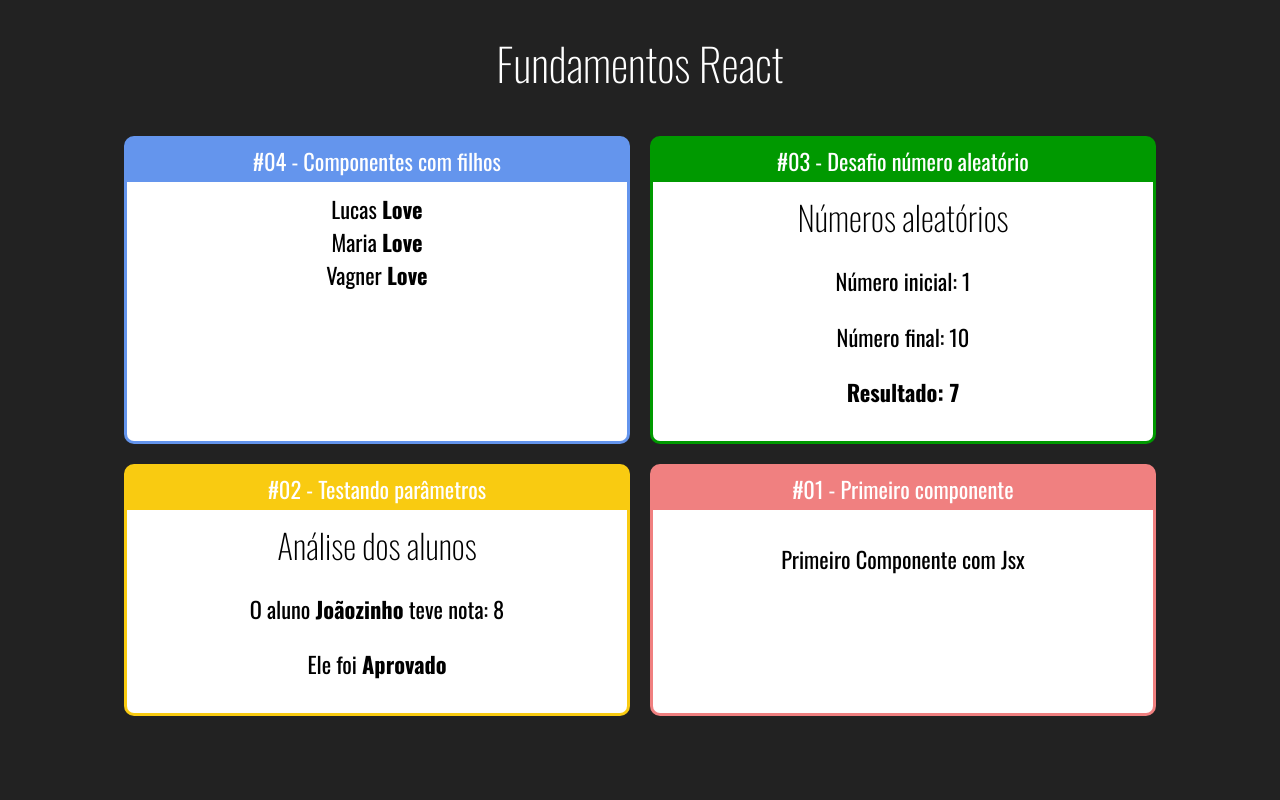
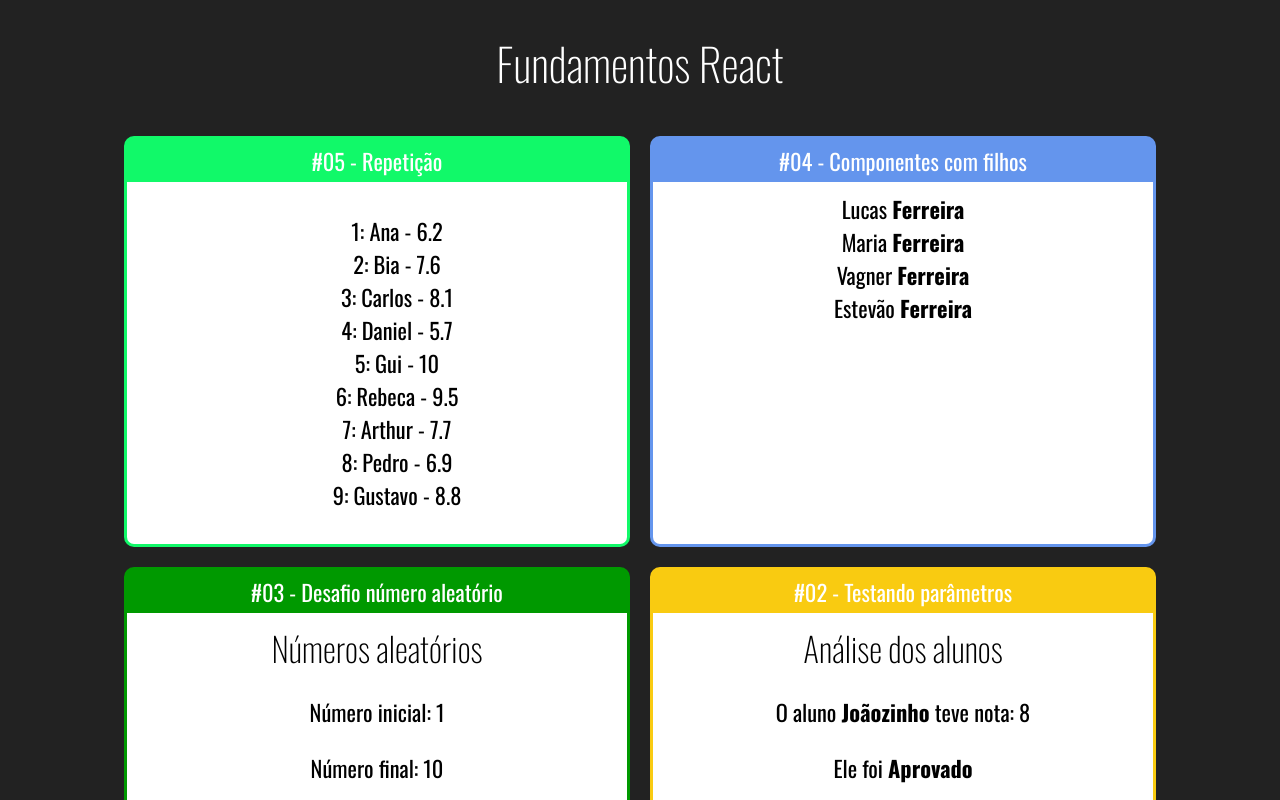
Before and after one commit to Guilher-Melo/Curso-React, a React (Create React App) app: page / in a window 1280 px wide. Shown: the top 800 px of the page. Built offline with nearby package versions, Linux system fonts and the light colour scheme.

Commit message:
Criando loops com jsx

```diff
--- a/src/App.jsx
+++ b/src/App.jsx
@@ -8,19 +8,23 @@
 import Card from "./components/layouts/Card";
 import Familia from "./components/basicos/Familia";
 import FamiliaMembro from "./components/basicos/FamiliaMembro";
+import ListaALunos from "./components/repeticao/ListaAlunos";
 
 
 export default () => (
   <div className="app">
     <h1>Fundamentos React</h1>
     <div className="cards">
+
+      <Card titulo="#05 - Repetição" color="#11F969">
+        <ListaALunos />
+      </Card>
       <Card titulo="#04 - Componentes com filhos" color="#6495ED">
-        <Familia sobrenome= "Love">
+        <Familia sobrenome= "Ferreira">
           <FamiliaMembro nome="Lucas"></FamiliaMembro>
-
           <FamiliaMembro nome ="Maria"></FamiliaMembro>
           <FamiliaMembro nome="Vagner"></FamiliaMembro>
-
+          <FamiliaMembro nome="Estevão"></FamiliaMembro>
         </Familia>
       </Card>
 
--- /dev/null
+++ b/src/components/repeticao/ListaAlunos.jsx
@@ -0,0 +1,18 @@
+import React from "react";
+
+import alunos from "../../data/alunos";
+
+export default function ListaALunos (props) {
+  const alunoLi = alunos.map((aluno) => {
+    return (
+       <li key={aluno.id}>{ aluno.id }: { aluno.nome } - { aluno.nota }</li>
+    )
+  })
+  return (
+    <div>
+      <ul style={{listStyle:'none'}}>
+        { alunoLi }
+      </ul>
+    </div>
+  )
+}
--- /dev/null
+++ b/src/data/alunos.js
@@ -0,0 +1,12 @@
+/* eslint-disable import/no-anonymous-default-export */
+export default [
+    { id: 1, nome: 'Ana', nota: 6.2 },
+    { id: 2, nome: 'Bia', nota: 7.6 },
+    { id: 3, nome: 'Carlos', nota: 8.1 },
+    { id: 4, nome: 'Daniel', nota: 5.7 },
+    { id: 5, nome: 'Gui', nota: 10.0 },
+    { id: 6, nome: 'Rebeca', nota: 9.5 },
+    { id: 7, nome: 'Arthur', nota: 7.7 },
+    { id: 8, nome: 'Pedro', nota: 6.9 },
+    { id: 9, nome: 'Gustavo', nota: 8.8 }
+]
--- /dev/null
+++ b/src/data/produtos.js
@@ -0,0 +1,4 @@
+/* eslint-disable import/no-anonymous-default-export */
+export default [
+  {}
+]
```
